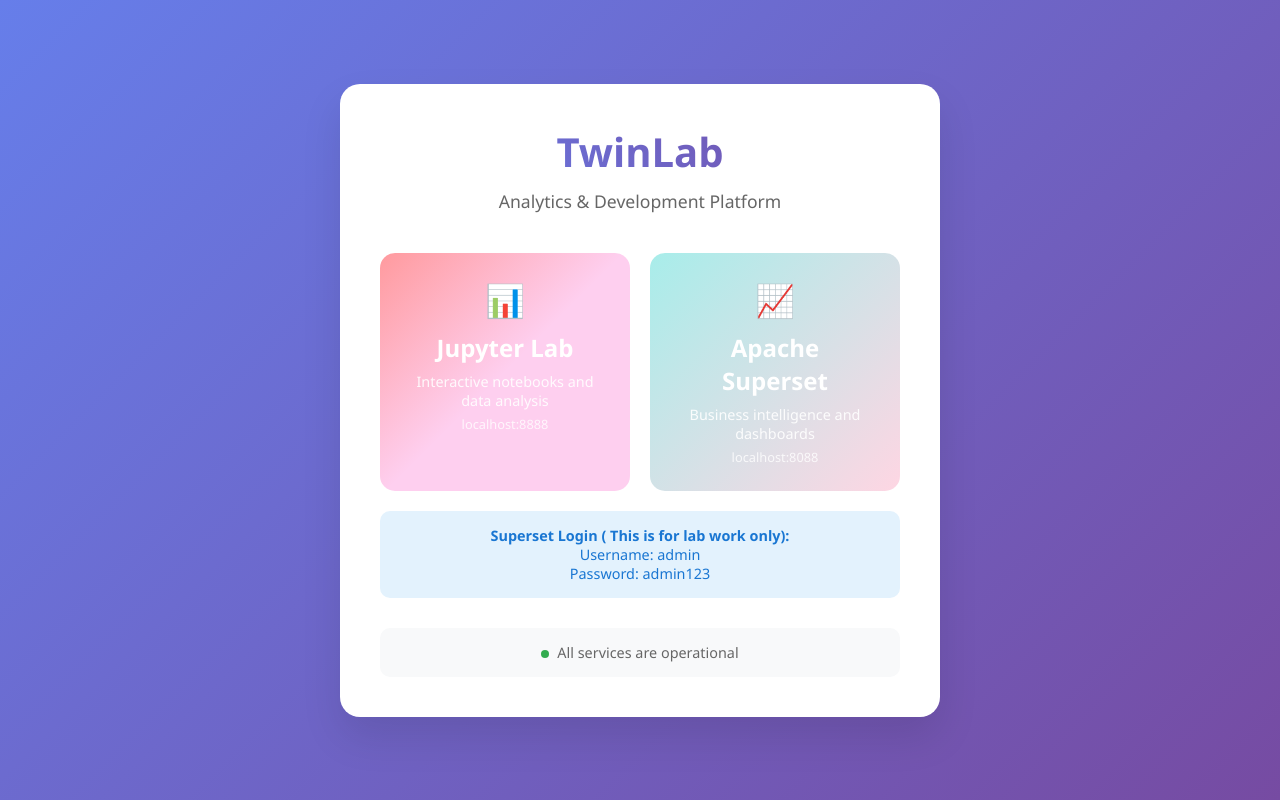
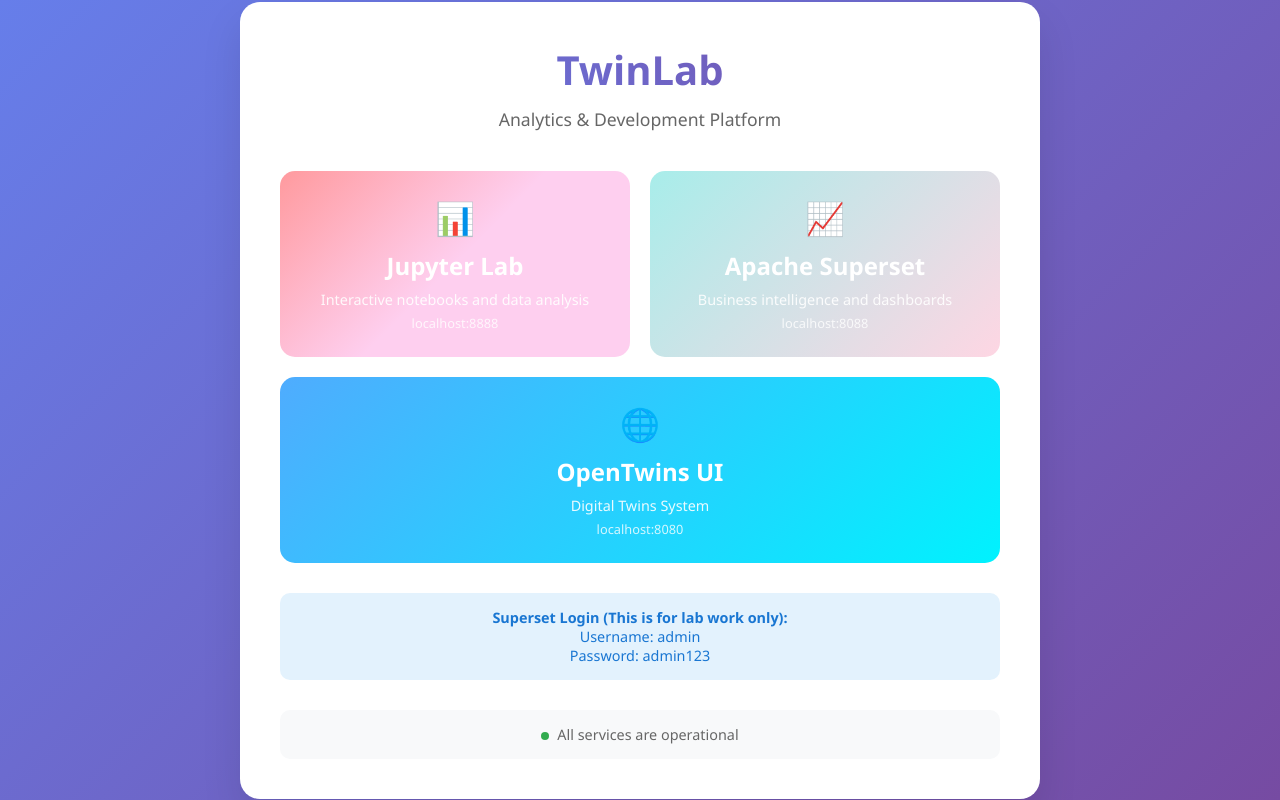
Before and after one commit to zgmnnv/twinlab, a plain HTML site: page webapp/index.html in a window 1280 px wide. Drawn offline with Linux system fonts and the light colour scheme.

Commit message:
Обновление webapp - добавление ссылки на платформу

```diff
--- a/webapp/index.html
+++ b/webapp/index.html
@@ -26,7 +26,7 @@
             box-shadow: 0 20px 40px rgba(0,0,0,0.1);
             padding: 40px;
             text-align: center;
-            max-width: 600px;
+            max-width: 800px;
             width: 90%;
         }
 
@@ -48,9 +48,10 @@
         }
 
         .services {
-            display: flex;
-            flex-direction: column;
+            display: grid;
+            grid-template-columns: repeat(2, 1fr);
             gap: 20px;
+            margin-bottom: 30px;
         }
 
         .service-card {
@@ -76,6 +77,11 @@
 
         .service-card.superset {
             background: linear-gradient(135deg, #a8edea 0%, #fed6e3 100%);
+        }
+
+        .service-card.digital-twins {
+            grid-column: span 2;
+            background: linear-gradient(135deg, #4facfe 0%, #00f2fe 100%);
         }
 
         .service-title {
@@ -134,14 +140,13 @@
             100% { opacity: 1; }
         }
 
-        @media (min-width: 600px) {
+        @media (max-width: 768px) {
             .services {
-                flex-direction: row;
-                gap: 20px;
+                grid-template-columns: 1fr;
             }
 
-            .service-card {
-                flex: 1;
+            .service-card.digital-twins {
+                grid-column: span 1;
             }
         }
     </style>
@@ -165,10 +170,17 @@
                 <div class="service-description">Business intelligence and dashboards</div>
                 <div class="service-url">localhost:8088</div>
             </a>
+
+            <a href="localhost:8080" class="service-card digital-twins" target="_blank">
+                <div class="service-icon">🌐</div>
+                <div class="service-title">OpenTwins UI</div>
+                <div class="service-description">Digital Twins System</div>
+                <div class="service-url">localhost:8080</div>
+            </a>
         </div>
 
         <div class="credentials">
-            <strong>Superset Login ( This is for lab work only): </strong><br>
+            <strong>Superset Login (This is for lab work only): </strong><br>
             Username: admin<br>
             Password: admin123
         </div>
```
